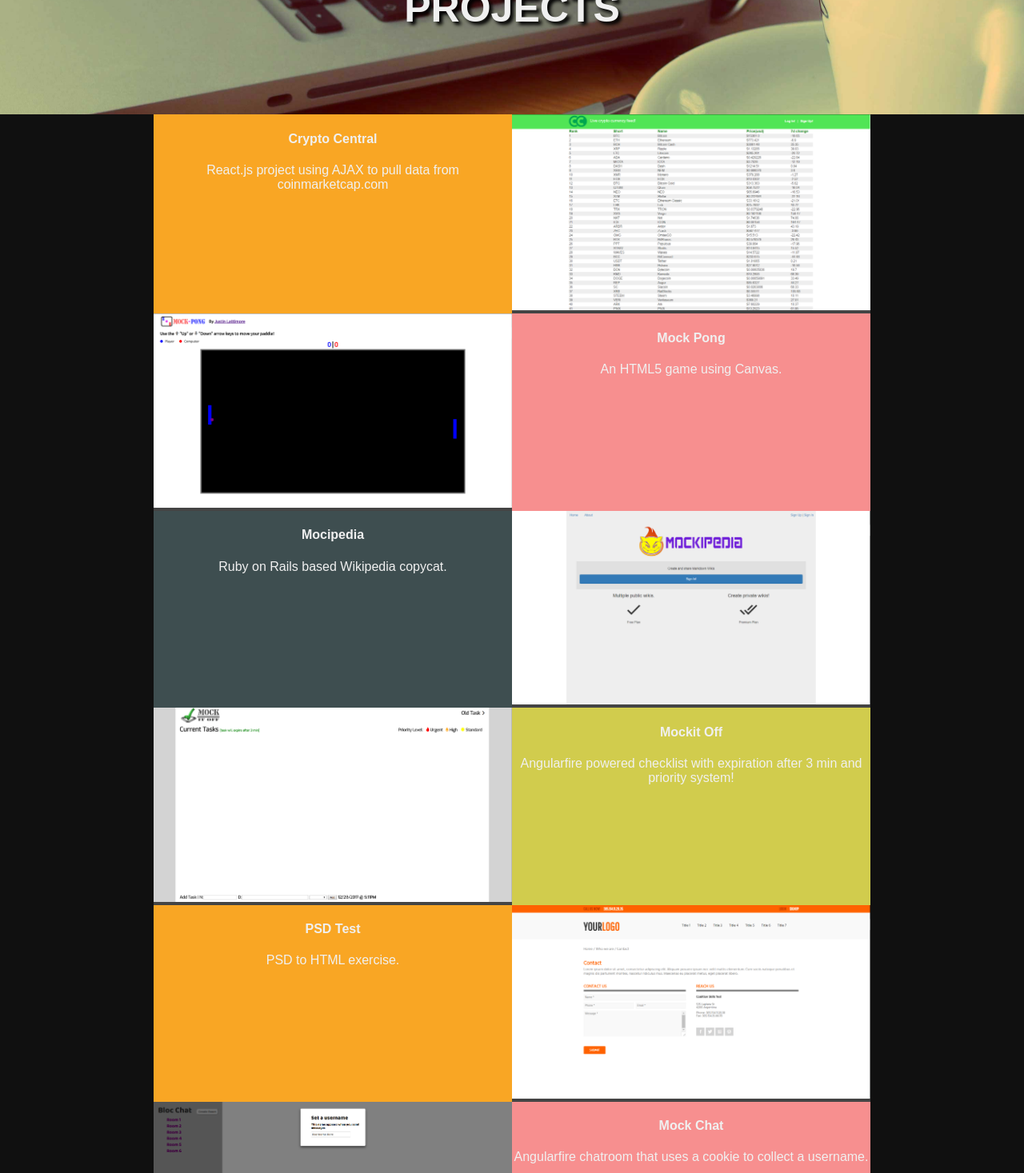
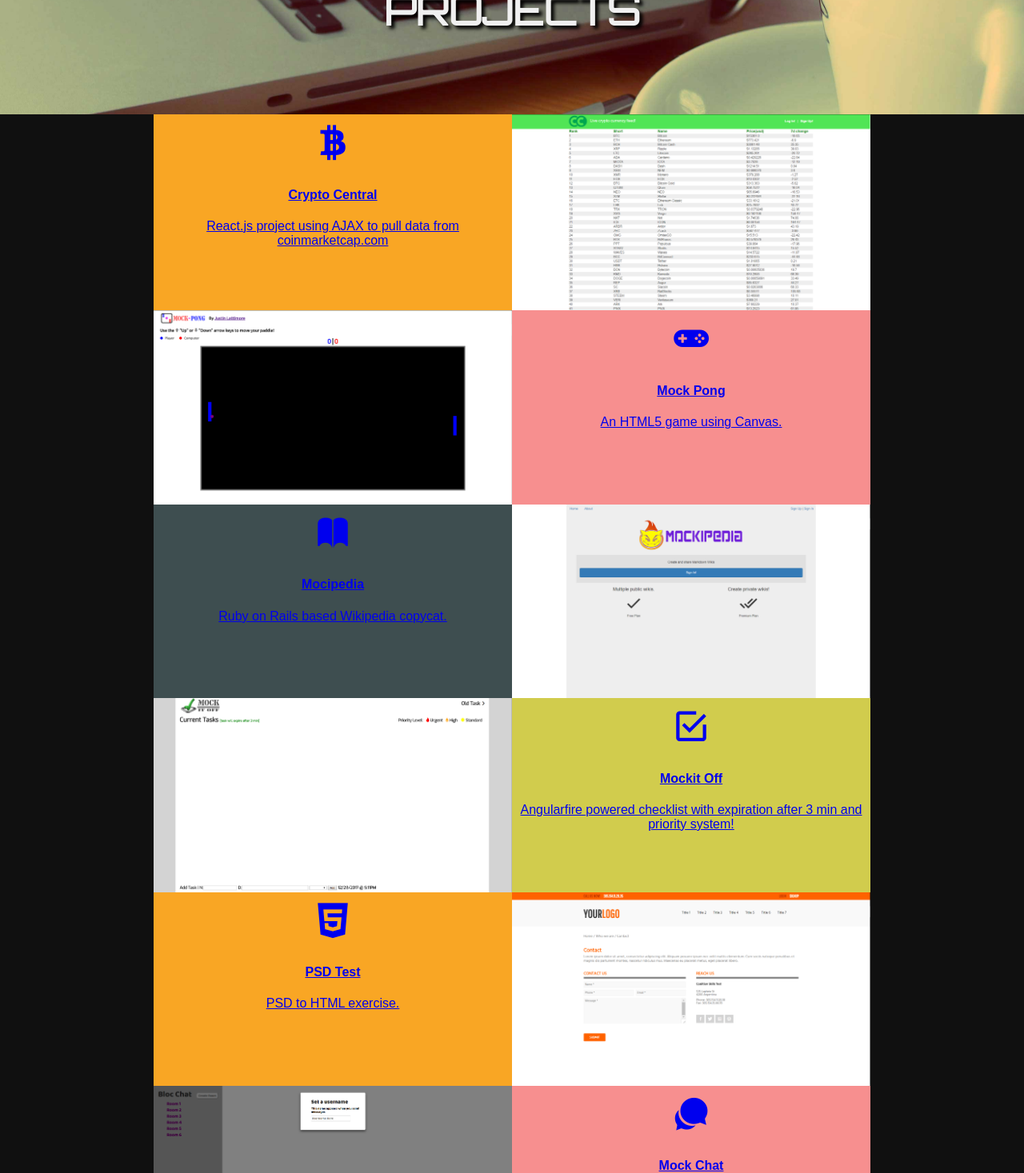
Before and after one commit to Wyzardsleeves/youtube-fetcher, a React (Create React App) app: page / in a window 1280 px wide. Shown: the part 1330-2797 px from the top of the page at 80% size. Built offline with nearby package versions, Linux system fonts and the light colour scheme; no server answers.

Commit message:
optimized project tiles

```diff
--- a/public/index.html
+++ b/public/index.html
@@ -5,6 +5,7 @@
     <meta name="viewport" content="width=device-width, initial-scale=1, shrink-to-fit=no">
     <meta name="theme-color" content="#000000">
     <link rel="stylesheet" type="text/css" href="https://code.ionicframework.com/ionicons/2.0.1/css/ionicons.min.css">
+    <link href="https://fonts.googleapis.com/css?family=Abel|Orbitron|Press+Start+2P" rel="stylesheet">
     <link rel="manifest" href="%PUBLIC_URL%/manifest.json">
     <link rel="shortcut icon" href="%PUBLIC_URL%/favicon.ico">
     <title>React App</title>
--- a/src/App.css
+++ b/src/App.css
@@ -54,3 +54,9 @@
   padding: 0;
   margin: 0;
 }
+
+/*
+font-family: 'Abel', sans-serif;
+font-family: 'Orbitron', sans-serif;
+font-family: 'Press Start 2P', cursive;
+*/
--- a/src/Components/Projects.js
+++ b/src/Components/Projects.js
@@ -10,61 +10,76 @@ class Projects extends Component {
         </section>
         <section className="project-list">
           <div className="model-1 slim">
+            <a href="https://crypto-central-co.herokuapp.com/" target="_blank">
               <aside>
+                <i className="ion ion-social-bitcoin"></i>
                 <h4>Crypto Central</h4>
                 <p>React.js project using AJAX to pull data from coinmarketcap.com</p>
               </aside>
               <article>
                 <img alt="Crypto Central" src={require("../assets/images/crypto-central.PNG")}/>
               </article>
+            </a>
           </div>
           <div className="model-2 slim">
+            <a href="https://wyzardsleeves.github.io/bloc-pong/" target="_blank">
               <aside>
                 <img alt="Mock Pong" src={require("../assets/images/mock-pong.PNG")}/>
               </aside>
               <article>
+                <i className="ion ion-ios-game-controller-a"></i>
                 <h4>Mock Pong</h4>
                 <p>An HTML5 game using Canvas.</p>
               </article>
+            </a>
           </div>
           <div className="model-3 slim">
+            <a href="https://blocipedia-wyzard.herokuapp.com/" target="_blank">
               <aside>
+                <i className="ion ion-ios-book"></i>
                 <h4>Mocipedia</h4>
                 <p>Ruby on Rails based Wikipedia copycat.</p>
               </aside>
               <article>
                 <img alt="Mockipedia" src={require("../assets/images/mockipedia.PNG")}/>
               </article>
+            </a>
           </div>
           <div className="model-4 slim">
+            <a href="https://lit-everglades-16755.herokuapp.com/" target="_blank">
               <aside>
                 <img alt="Mockit Off" src={require("../assets/images/mockit-off.PNG")}/>
-
               </aside>
               <article>
+                <i className="ion ion-android-checkbox-outline"></i>
                 <h4>Mockit Off</h4>
                 <p>Angularfire powered checklist with expiration after 3 min and priority system!</p>
               </article>
+            </a>
           </div>
           <div className="model-1 slim">
+            <a href="https://wyzardsleeves.github.io/psd-exercise-1/" target="_blank">
               <aside>
+                <i className="ion ion-social-html5"></i>
                 <h4>PSD Test</h4>
                 <p>PSD to HTML exercise.</p>
               </aside>
               <article>
                 <img alt="PSD Test" src={require("../assets/images/psd-practice.PNG")}/>
-
               </article>
+            </a>
           </div>
           <div className="model-2 slim">
+            <a href="https://fathomless-sands-94333.herokuapp.com/" target="_blank">
               <aside>
                 <img alt="Mock Chat" src={require("../assets/images/mock-chat.PNG")}/>
-
               </aside>
               <article>
+                <i className="ion ion-chatbubbles"></i>
                 <h4>Mock Chat</h4>
                 <p>Angularfire chatroom that uses a cookie to collect a username.</p>
               </article>
+            </a>
           </div>
         </section>
       </div>
--- a/src/assets/styles/Projects.css
+++ b/src/assets/styles/Projects.css
@@ -7,6 +7,7 @@
   height: 250px;
 }
 .project-head h3{
+  font-family: 'Orbitron', sans-serif;
   font-size: 50px;
   position: relative;
   top: 35%;
@@ -25,22 +26,28 @@ transform: translateY(-50%);
 }
 .project-list img{
   width: 100%;
+  display: flex;
 }
 
-.model-1{
+.ion{
+  font-size: 50px;
+  margin: 10px 0;
+}
+.model-1 a{
   display: flex;
 }
-.model-1 aside{
-  display: inline-block;
+.model-1 a aside{
   width: 50%;
   background-color: #f9a624;
 }
-.model-1 article{
+.model-1 a article{
   width: 50%;
   background-color: #444444;
 }
 
 .model-2{
+}
+.model-2 a{
   display: flex;
 }
 .model-2 aside{
@@ -53,6 +60,9 @@ transform: translateY(-50%);
 }
 
 .model-3{
+
+}
+.model-3 a{
   display: flex;
 }
 .model-3 aside{
@@ -65,6 +75,9 @@ transform: translateY(-50%);
 }
 
 .model-4{
+
+}
+.model-4 a{
   display: flex;
 }
 .model-4 aside{
--- a/src/assets/styles/Subhead.css
+++ b/src/assets/styles/Subhead.css
@@ -8,10 +8,12 @@
   width: auto;
 }
 .subhead-head h3{
+  font-family: 'Orbitron', sans-serif;
+  text-align: right;
   font-size: 50px;
   position: relative;
   top: 35%;
-  margin: 0 auto;
+  margin: 0 15%;
   text-shadow: 4px 4px 4px black;
 }
 
```
Lines whose indentation alone changed are shown as unchanged.
